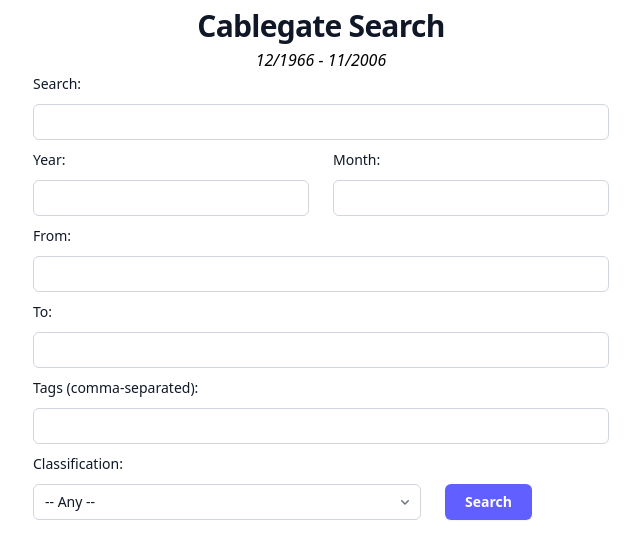
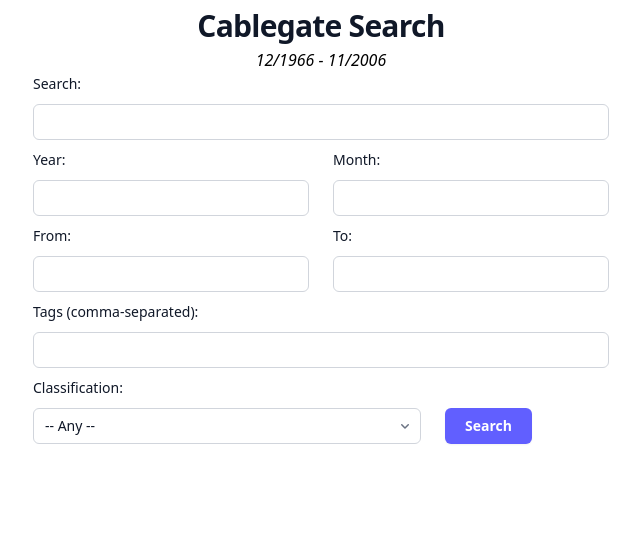
Before and after one commit to MarkChips/cablegate-search-app, a SvelteKit app in the folder cablegate-search/: page / in a window 1280 px wide. Shown: the top 558 px of the page, without its empty margins (319-959 px from the left). Built offline with nearby package versions, Linux system fonts and the light colour scheme.

Commit message:
style: adjust form fields structure
Year and month remain inline on small viewport. From and to are inline
until mobile view.

```diff
--- a/cablegate-search/src/routes/+page.svelte
+++ b/cablegate-search/src/routes/+page.svelte
@@ -68,7 +68,7 @@
 <h3 class="text-center italic">12/1966 - 11/2006</h3>
 
 <form on:submit|preventDefault={search} class="grid gap-4 max-w-xl mx-5 sm:mx-auto">
-	<div class="grid grid-cols-1 gap-x-6 gap-y-2 sm:grid-cols-6">
+	<div class="grid grid-cols-2 gap-x-6 gap-y-2 sm:grid-cols-6">
 		<div class="col-span-full">
 			<label for="keywords" class="block text-sm/6 font-medium text-gray-900">Search: </label>
 			<div class="mt-2">
@@ -112,7 +112,7 @@
 			</div>
 		</div>
 
-		<div class="col-span-full">
+		<div class="sm:col-span-3 col-span-full">
 			<label for="from" class="block text-sm/6 font-medium text-gray-900">From: </label>
 			<div class="mt-2">
 				<input
@@ -125,7 +125,7 @@
 			</div>
 		</div>
 
-		<div class="col-span-full">
+		<div class="sm:col-span-3 col-span-full">
 			<label for="to" class="block text-sm/6 font-medium text-gray-900">To: </label>
 			<div class="mt-2">
 				<input
```
